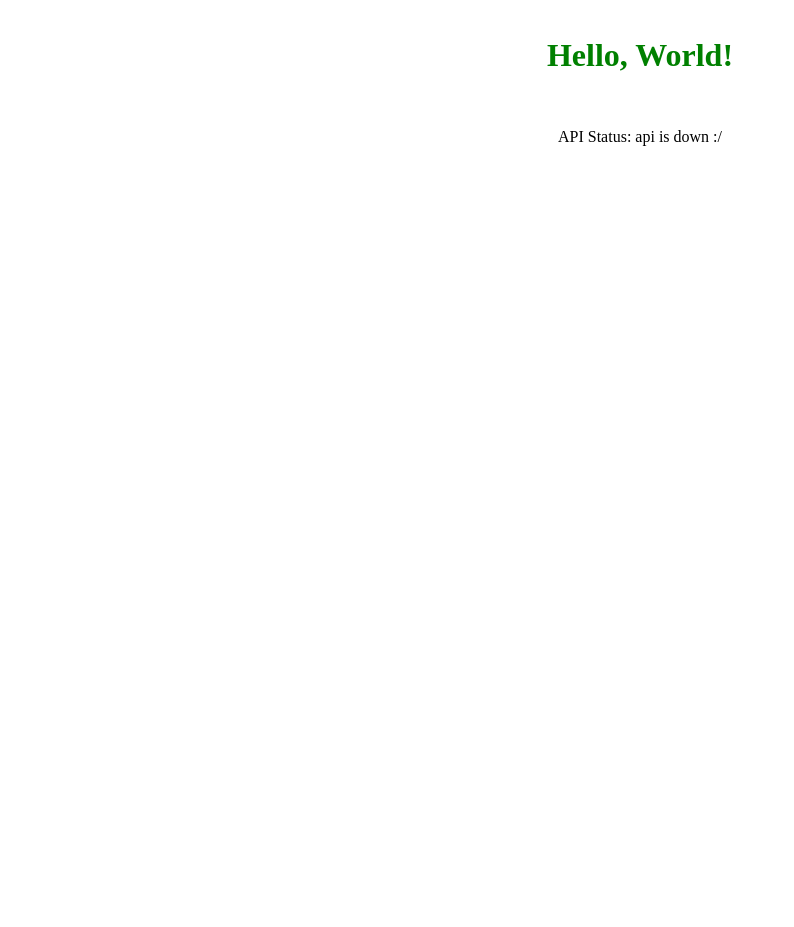
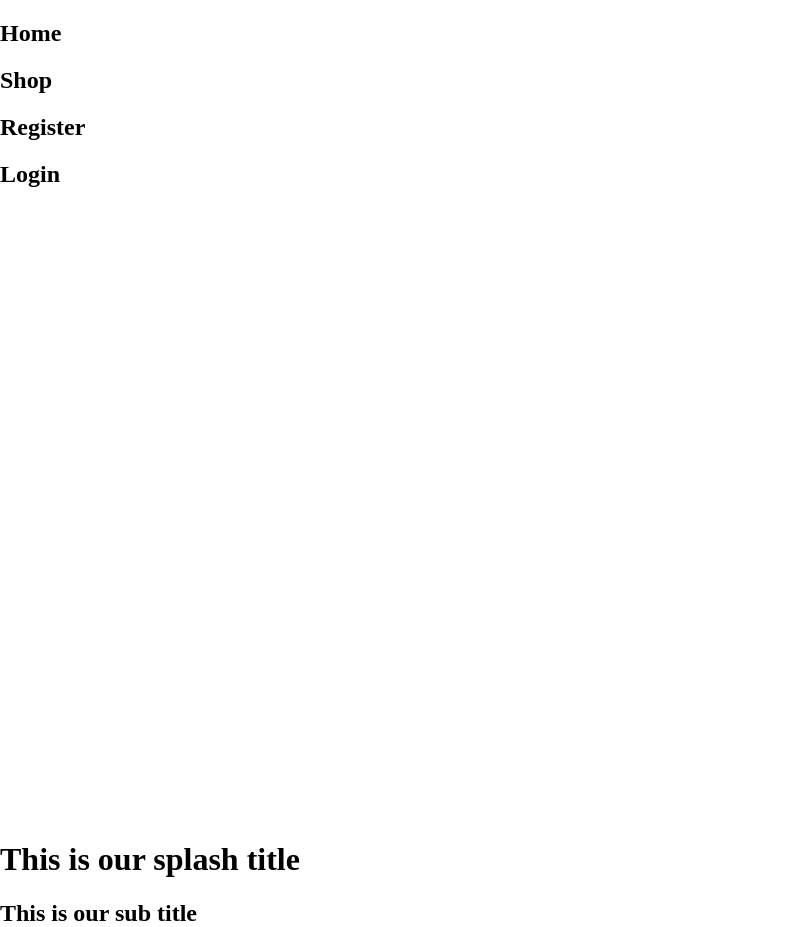
Before and after one commit to bcartellone/Orologio, a React (Create React App) app: page / in a window 1280 px wide. Shown: the whole page, without its empty margins (0-794 px from the left). Before the commit the page ends 800 px from the top, so only its background shows below. Built offline with nearby package versions, Linux system fonts and the light colour scheme; no server answers.

Commit message:
added react components

```diff
--- a/package.json
+++ b/package.json
@@ -26,7 +26,7 @@
     "pg": "^8.2.1",
     "react": "^16.13.1",
     "react-dom": "^16.13.1",
-    "react-router-dom": "^5.2.0",
+    "react-router-dom": "^6.3.0",
     "react-scripts": "^3.4.1"
   },
   "devDependencies": {
--- a/public/index.html
+++ b/public/index.html
@@ -3,9 +3,10 @@
   <head>
     <meta charset="UTF-8" />
     <meta name="viewport" content="width=device-width, initial-scale=1.0" />
-    <title>Full-Stack App</title>
+    <title>Watches</title>
+    <link rel = "stylesheet" href = "./styles.css">
   </head>
   <body>
-    <div id="root"></div>
+    <div id="app"></div>
   </body>
 </html>
--- /dev/null
+++ b/src/components/Header.js
@@ -0,0 +1,27 @@
+import React, { useState, useEffect } from 'react';
+import { useNavigate } from 'react-router-dom';
+
+import './Header.css';
+
+const Header = () => {
+    const navigate = useNavigate();
+    return (
+        <body>
+            <div className='navToolsMain'>
+                <div className='navToolsTitle'>
+                        <div className='navToolsSub'>
+                        <h2 onClick={()=> navigate('/')} >Home</h2>
+
+                        <h2 onClick={()=> navigate('/Shop')} >Shop</h2>
+
+                        <h2 onClick={()=> navigate('/Register')} >Register</h2>
+
+                        <h2 onClick={()=> navigate('/Login')} >Login</h2>
+                        </div>
+                </div>
+            </div>
+        </body>
+    )
+};
+
+export default Header;
--- /dev/null
+++ b/src/components/Home.js
@@ -0,0 +1,12 @@
+import React, { useState, useEffect } from 'react';
+
+const Home = () => {
+    return (
+        <div>
+            <h1 className='splashTitle'>This is our splash title</h1>
+            <h2 className='subTitle'>This is our sub title</h2>
+        </div>
+    )
+};
+
+export default Home;
--- /dev/null
+++ b/src/components/Login.js
@@ -0,0 +1,11 @@
+import React, { useState, useEffect } from 'react';
+const Login = () => {
+    return (
+        <div>
+            <h1 className='loginBox'>This is our Login Area</h1>
+        </div>
+    )
+};
+
+
+export default Login;
--- /dev/null
+++ b/src/components/Register.js
@@ -0,0 +1,10 @@
+import React, { useState, useEffect } from 'react';
+const Register = () => {
+    return (
+        <div>
+            <h1 className='registerBox'>This is our Register Area</h1>
+        </div>
+    )
+};
+
+export default Register;
--- /dev/null
+++ b/src/components/Shop.js
@@ -0,0 +1,11 @@
+import React, { useState, useEffect } from 'react';
+const Shop = () => {
+    return (
+        <div>
+            <h1>This is our Product Area</h1>
+        </div>
+    )
+};
+
+
+export default Shop;
--- a/src/components/index.js
+++ b/src/components/index.js
@@ -1 +1,7 @@
-export { default as App } from './App';
+import Header from './Header';
+import Shop from './Shop';
+import Home from './Home';
+import Login from './Login';
+import Register from './Register';
+
+export { Header, Shop, Home, Login, Register };
--- a/src/index.js
+++ b/src/index.js
@@ -1,8 +1,39 @@
-import React from 'react';
-import ReactDOM from 'react-dom';
-import { App } from './components';
+// import React from 'react';
+// import ReactDOM from 'react-dom';
+// import { App } from './components';
+
 // css stylesheets can be created for each component
 // place them in the src/style directory, and import them like this:
 import './style/index.css';
 
-ReactDOM.render(<App />, document.getElementById('root'));
+import React, { useEffect, useState } from 'react';
+import ReactDOM, { render } from 'react-dom';
+import { Routes, Route, BrowserRouter } from 'react-router-dom';
+
+import { Header, Shop, Login, Home, Register } from './components';
+
+const App = () => {
+    return (
+        <>
+            <Header />
+            <Routes>
+                <Route path={'/'}>
+                    <Route index element={<Home/>}/>
+                    <Route path={'Shop'} element={<Shop/>}/>
+                    <Route path={'Login'} element={<Login/>}/>
+                    <Route path={'Register'} element={<Register/>}/>
+                </Route>
+            </Routes>
+        </>
+
+
+
+    )
+    };
+
+
+
+let appElement = document.getElementById('app');
+ReactDOM.render( <BrowserRouter><App /></BrowserRouter>, appElement);
+
+// ReactDOM.render(<App />, document.getElementById('root'));
```
Also changed, not shown: db/DB_cyborg flying.js (renamed from db/index.js), public/styles.css (added), src/components/Header.css (added), 1 other file (tests, documents, lock files or other folders).
